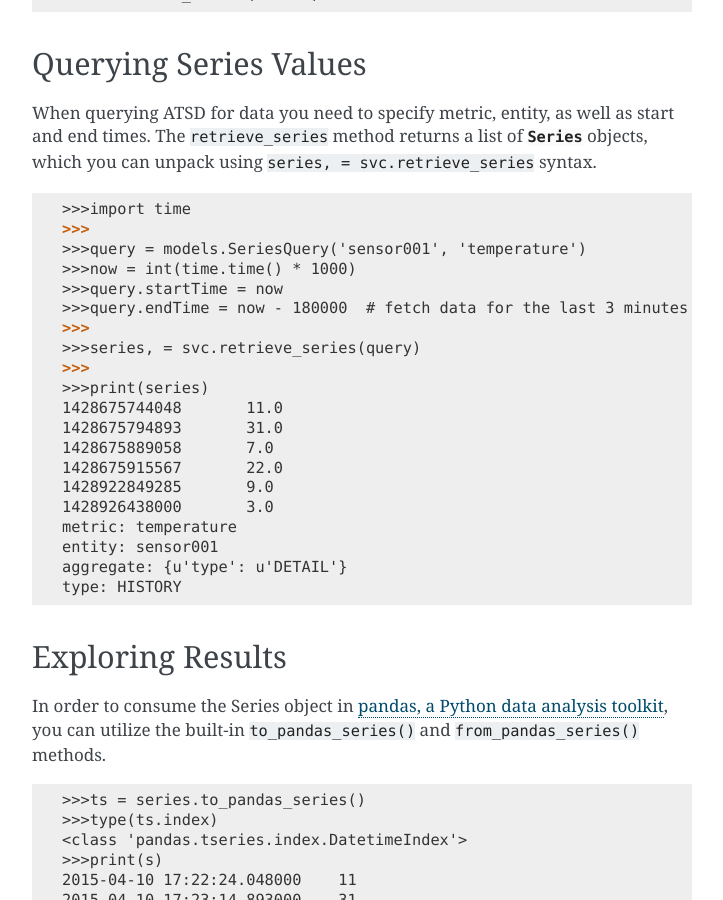
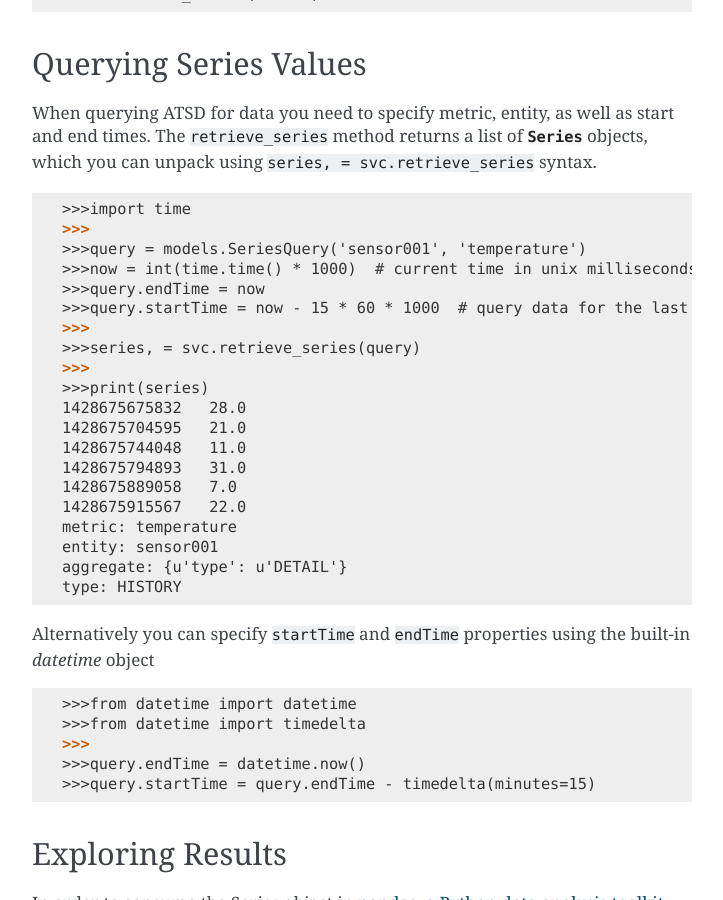
Before and after one commit to raipc/atsd-api-python, a Sphinx documentation site: the page built from docs/source/index.rst, in a window 1280 px wide and 900 px high, scrolled down 786 px. Shown: the whole window, without its empty margins (388-1111 px from the left). Built offline with Sphinx 7.4.7, drawn with Linux system fonts in a browser that asks for light colours.

Commit message:
update examples in docs
git-svn-id: https://localhost/svn/axibase/AxibaseAPI/atsd-api-python/trunk@8941 c89e5cec-f22d-a84c-b7a1-b0d050e0f212

```diff
--- a/docs/source/index.rst
+++ b/docs/source/index.rst
@@ -56,23 +56,33 @@ objects, which you can unpack using ``series, = svc.retrieve_series`` syntax.
     >>>import time
     >>>
     >>>query = models.SeriesQuery('sensor001', 'temperature')
-    >>>now = int(time.time() * 1000)
-    >>>query.startTime = now
-    >>>query.endTime = now - 180000  # fetch data for the last 3 minutes
+    >>>now = int(time.time() * 1000)  # current time in unix milliseconds
+    >>>query.endTime = now
+    >>>query.startTime = now - 15 * 60 * 1000  # query data for the last 15 minutes
     >>>
     >>>series, = svc.retrieve_series(query)
     >>>
     >>>print(series)
-    1428675744048	11.0
-    1428675794893	31.0
-    1428675889058	7.0
-    1428675915567	22.0
-    1428922849285	9.0
-    1428926438000	3.0
+    1428675675832   28.0
+    1428675704595   21.0
+    1428675744048   11.0
+    1428675794893   31.0
+    1428675889058   7.0
+    1428675915567   22.0
     metric: temperature
     entity: sensor001
     aggregate: {u'type': u'DETAIL'}
     type: HISTORY
+
+Alternatively you can specify ``startTime`` and ``endTime`` properties using the built-in `datetime` object
+
+.. code-block:: python
+
+    >>>from datetime import datetime
+    >>>from datetime import timedelta
+    >>>
+    >>>query.endTime = datetime.now()
+    >>>query.startTime = query.endTime - timedelta(minutes=15)
 
 Exploring Results
 -----------------
```
